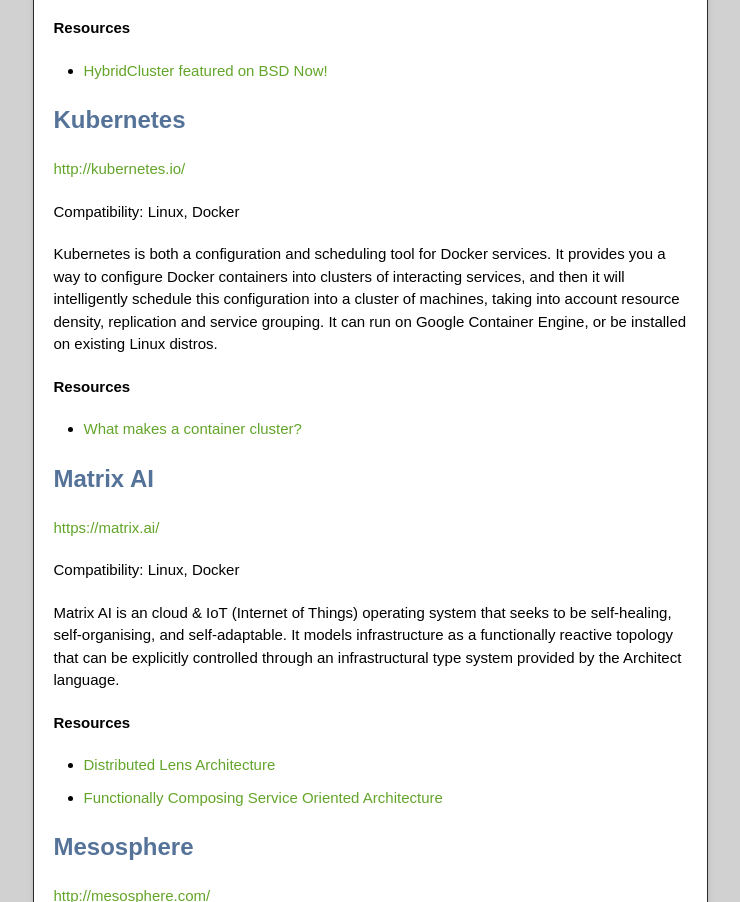
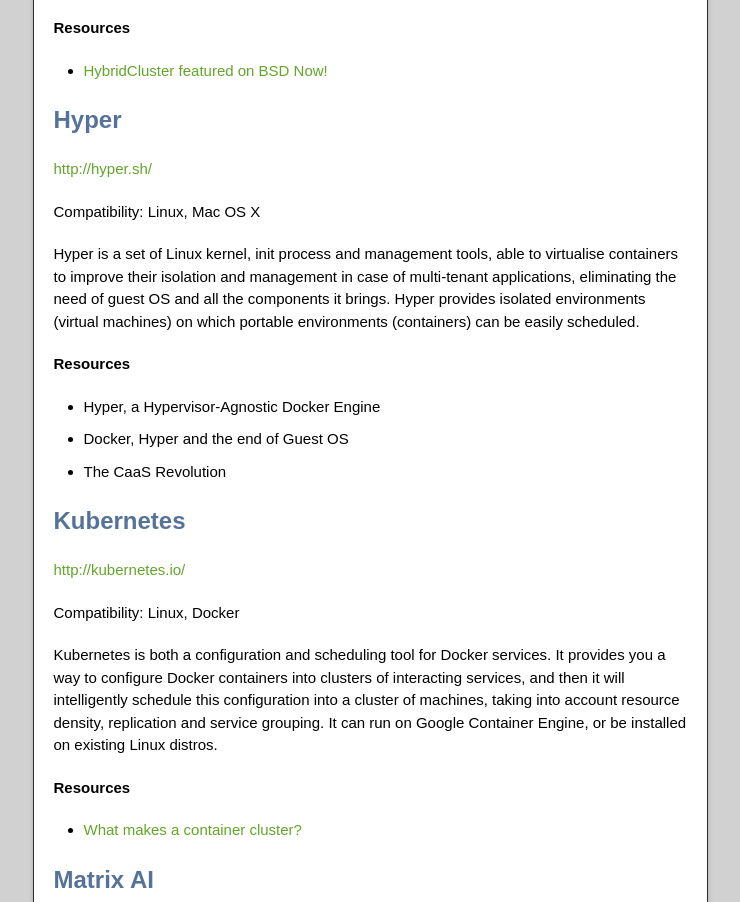
Before and after one commit to MatrixAI/Data-Center-Operating-System, a plain HTML site: page index.html in a window 1280 px wide. Shown: the part 2784-3686 px from the top of the page, without its empty margins (270-1010 px from the left). Drawn offline with nearby package versions, Linux system fonts and the light colour scheme.

Commit message:
add Hyper

```diff
--- a/index.html
+++ b/index.html
@@ -107,6 +107,21 @@
                     <p><strong>Resources</strong></p>
                     <ul>
                         <li><a href="http://www.hybridcluster.com/blog/hybridcluster-featured-bsdnow/">HybridCluster featured on BSD Now!</a></li>
+                    </ul>
+
+                    <h2><a id="hyper" class="anchor" href="#hyper" aria-hidden="true"></a>Hyper</h2>
+
+                    <p><a href="http://hyper.sh/">http://hyper.sh/</a></p>
+
+                    <p>Compatibility: Linux, Mac OS X</p>
+
+                    <p>Hyper is a set of Linux kernel, init process and management tools, able to virtualise containers to improve their isolation and management in case of multi-tenant applications, eliminating the need of guest OS and all the components it brings. Hyper provides isolated environments (virtual machines) on which portable environments (containers) can be easily scheduled.</p>
+
+                    <p><strong>Resources</strong></p>
+                    <ul>
+                        <li><a href="http://thenewstack.io/hyper-a-hypervisor-agnostic-docker-engine/"></a>Hyper, a Hypervisor-Agnostic Docker Engine</li>
+                        <li><a href="https://hyper.sh/blog/post/2015/06/29/docker-hyper-and-the-end-of-guest-os.html"></a>Docker, Hyper and the end of Guest OS</li>
+                        <li><a href="https://hyper.sh/blog/post/2015/07/06/the-caas-revolution.html"></a>The CaaS Revolution</li>
                     </ul>
 
                     <h2><a id="kubernetes" class="anchor" href="#kubernetes" aria-hidden="true"></a>Kubernetes</h2>
```
